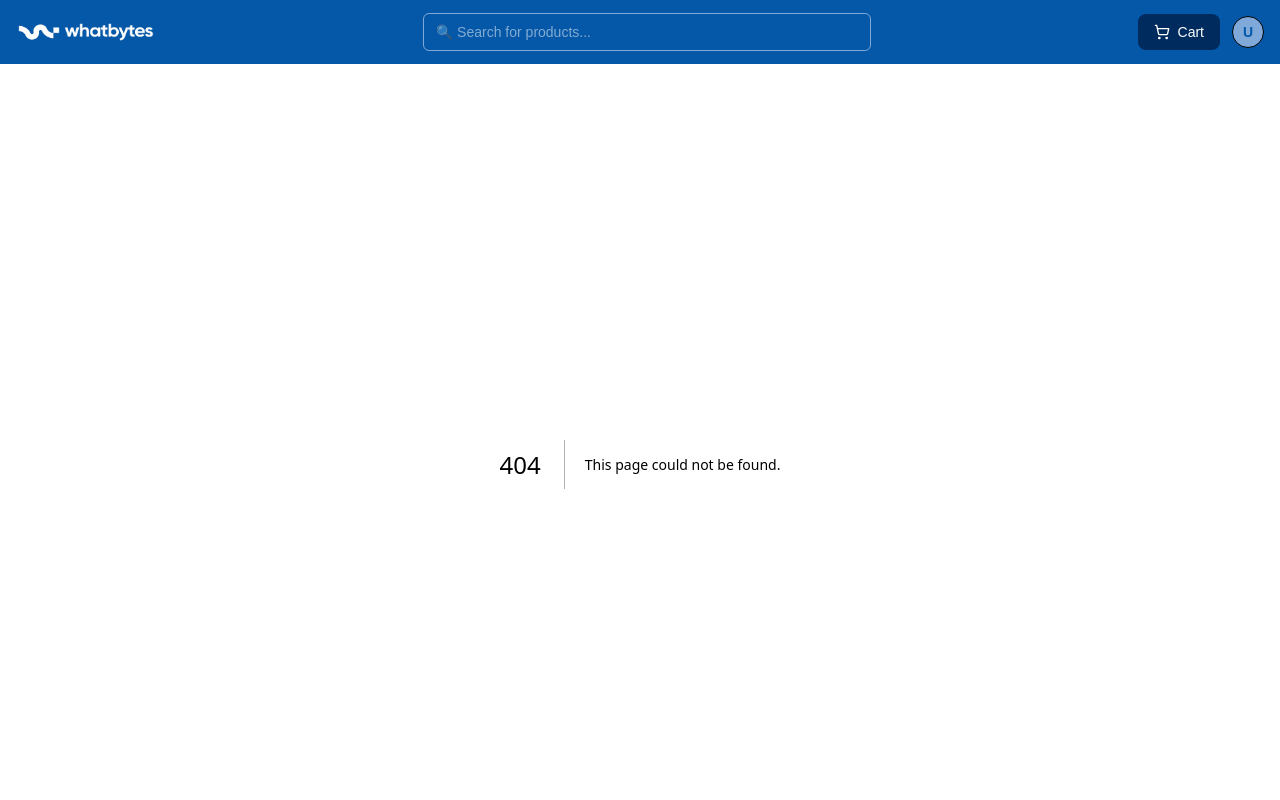
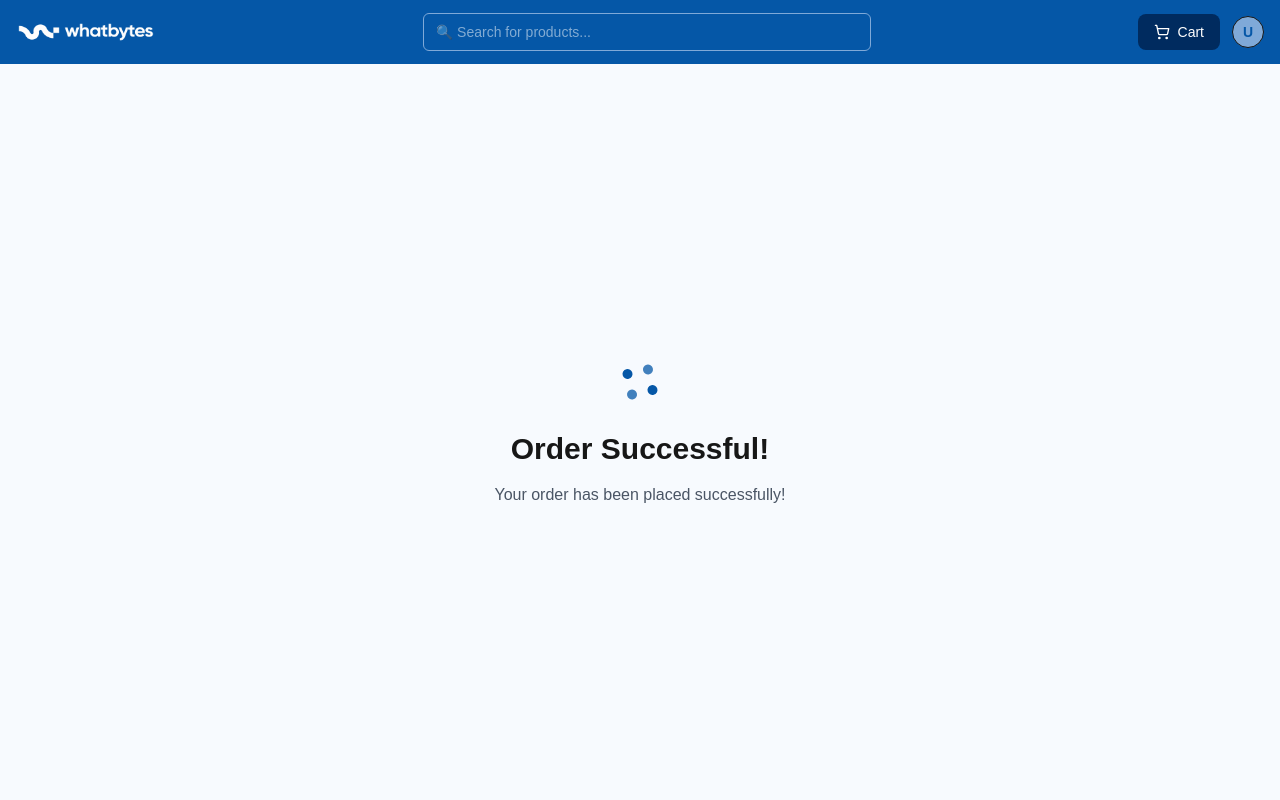
Before and after one commit to parshurambagade/whatbytes-assignment, a Next.js app: page /success in a window 1280 px wide. Before the commit this address had no page. Shown: the top 800 px of the page. Built offline with nearby package versions, Linux system fonts and the light colour scheme.

Commit message:
feat(success page): add proper success page to show order successfull
- Install react-spinners to add loding animation in success page
- Create proper success page with animation and loading
- Fix the position of toasts to show below the navbar

```diff
--- a/app/cart/page.tsx
+++ b/app/cart/page.tsx
@@ -6,9 +6,12 @@ import { CartItem } from "@/types/stores.type";
 import Image from "next/image";
 import QuantityButtons from "@/components/common/QuantityButtons";
 import BackButton from "@/components/common/BackButton";
+import { useRouter } from "next/navigation";
 
 export default function CartPage() {
   const { cartItems, clearCart, cartTotal, clearItem } = useCartStore();
+
+  const router = useRouter();
 
   const handleClearItem = (item: CartItem) => {
     clearItem(item.id);
@@ -79,7 +82,8 @@ export default function CartPage() {
         </button>
         <button
           disabled={cartItems.length === 0}
-          className="w-full sm:w-auto px-4 py-2 bg-primary text-white rounded-full hover:bg-orange-600 transition-colors duration-200 flex items-center justify-center cursor-pointer"
+          onClick={() => router.push("/success")}
+          className="w-full sm:w-auto px-4 py-2 bg-primary text-white rounded-full hover:opacity-90 transition-colors duration-200 flex items-center justify-center cursor-pointer"
         >
           <ShoppingCartIcon className="mr-2 h-5 w-5" /> Checkout
         </button>
--- /dev/null
+++ b/app/success/page.tsx
@@ -0,0 +1,47 @@
+"use client";
+
+import { useEffect, useRef, useState } from "react";
+import { HashLoader, PropagateLoader } from "react-spinners";
+import { useCartStore } from "@/stores/cart.store";
+import { useRouter } from "next/navigation";
+
+const Success = () => {
+  const [loading, setLoading] = useState<boolean>(true);
+  // prevent two times cart clear
+  const isInitialRender = useRef(true);
+  const { clearCart } = useCartStore();
+  const router = useRouter();
+  useEffect(() => {
+    setTimeout(() => {
+      setLoading(false);
+    }, 2000);
+
+    // Clear cart only on initial render
+    if (isInitialRender.current) {
+      isInitialRender.current = false;
+      setTimeout(() => {
+        clearCart();
+        router.push("/");
+      }, 7000);
+      return;
+    }
+  }, [clearCart, router]);
+
+  return (
+    <div className="flex flex-col items-center justify-center h-[calc(100vh-64px)] text-center">
+      {loading ? (
+        <PropagateLoader color="#0557a7" />
+      ) : (
+        <div className="text-center flex items-center justify-center flex-col">
+          <HashLoader color="#0557a7" />
+          <h1 className="font-bold text-3xl mb-4 mt-6">Order Successful!</h1>
+          <p className="text-gray-600">
+            Your order has been placed successfully!
+          </p>
+        </div>
+      )}
+    </div>
+  );
+};
+
+export default Success;
--- a/components/providers/ToastProvider.tsx
+++ b/components/providers/ToastProvider.tsx
@@ -11,6 +11,7 @@ const ToastProvider = () => {
         style: {
           background: "white",
           color: "#1F2937",
+          marginTop: "4rem",
           border: "1px solid #E5E7EB",
           borderRadius: "8px",
           padding: "12px 16px",
--- a/package.json
+++ b/package.json
@@ -15,6 +15,7 @@
     "react-dom": "^19.0.0",
     "react-hot-toast": "^2.5.2",
     "react-range": "^1.10.0",
+    "react-spinners": "^0.17.0",
     "zustand": "^5.0.6"
   },
   "devDependencies": {
```
Also changed, not shown: 1 other file (tests, documents, lock files or other folders).
